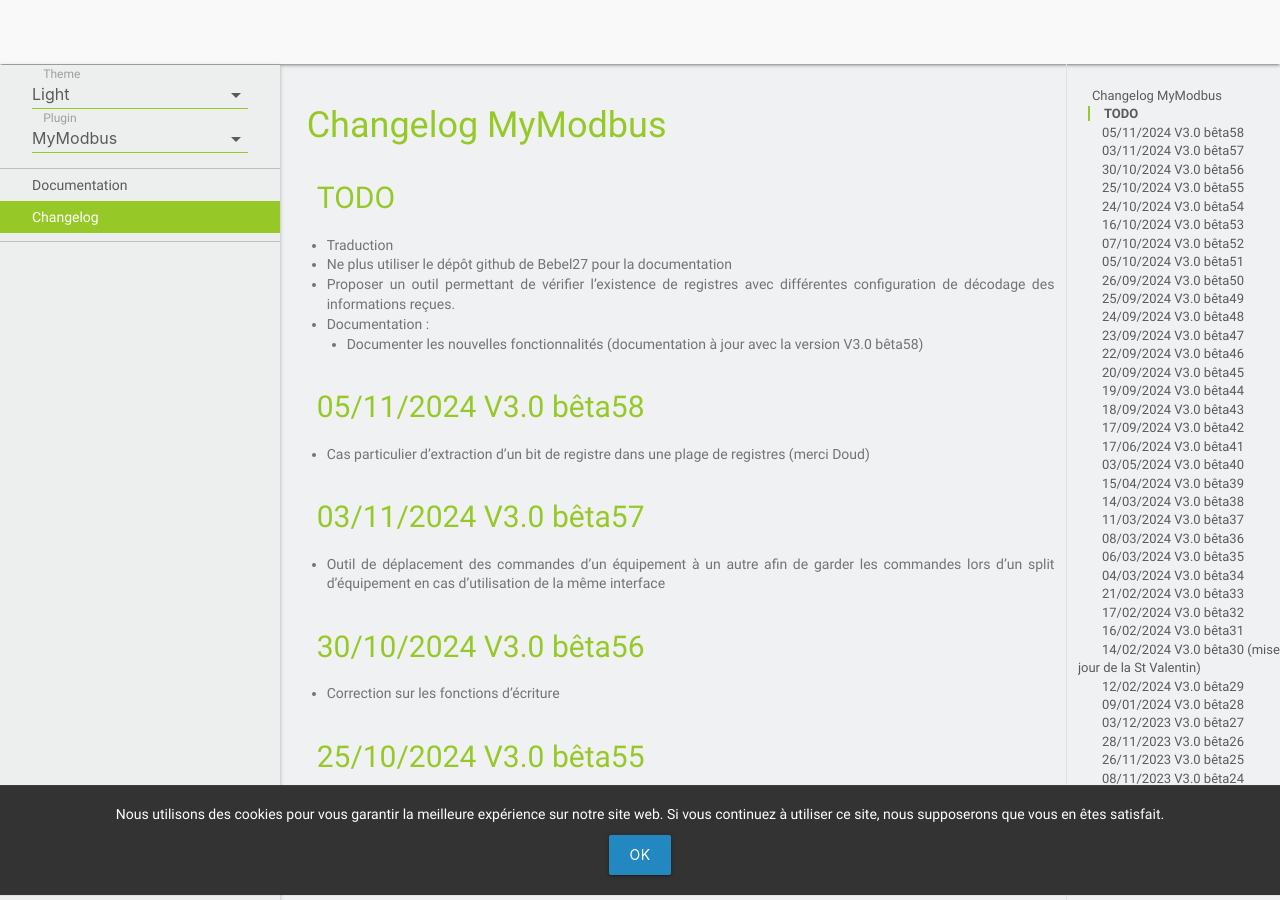
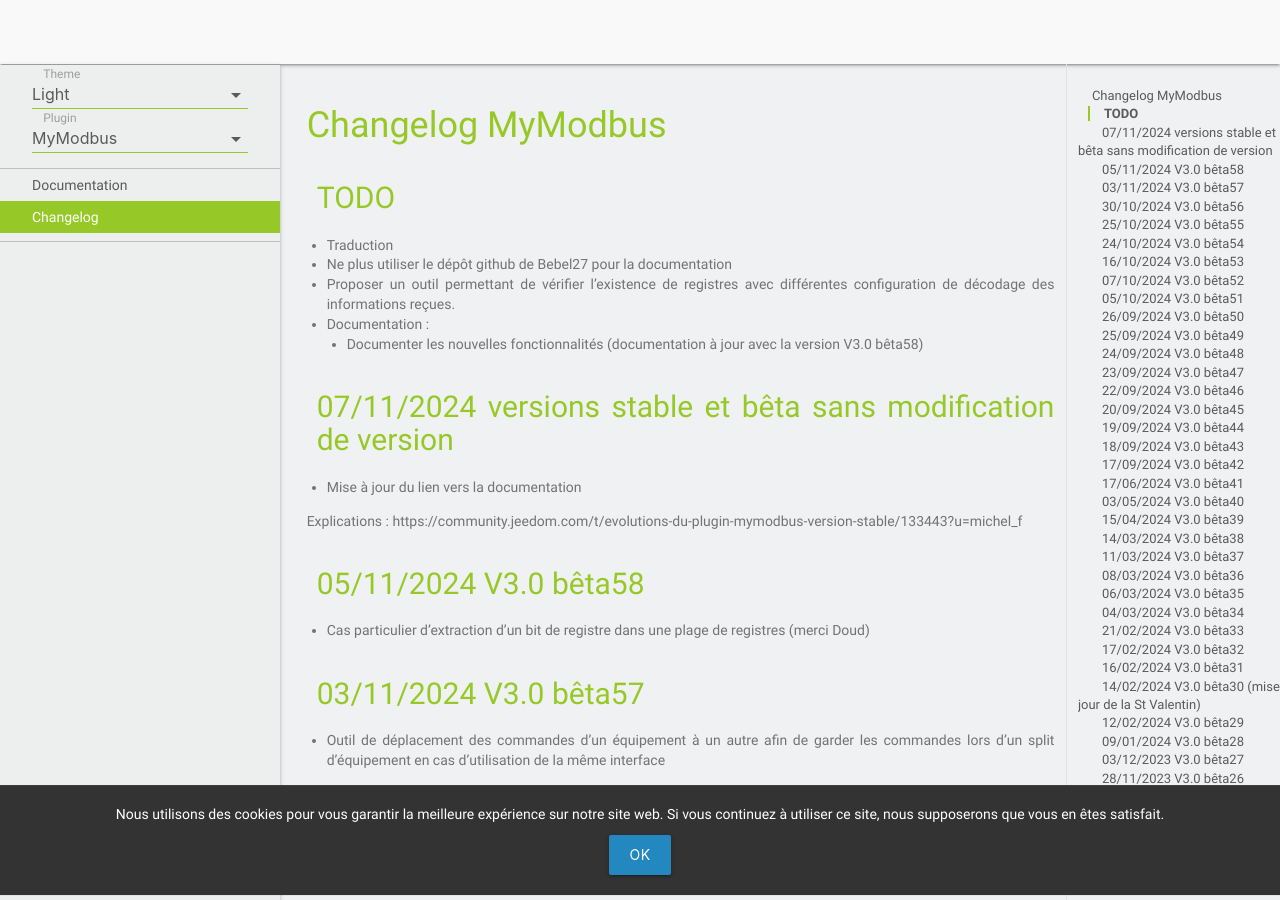
Before and after one commit to MrWaloo/jeedom-plugins-doc, a Jekyll site: the page built from docs/fr_FR/mymodbus_changelog.md, in a window 1280 px wide and 900 px high. Built offline with Jekyll 4.4.1, drawn with Linux system fonts in a browser that asks for light colours; emoji names are drawn with the system emoji font; our own code applies the rules of GitHub Pages for plain Markdown files.

Commit message:
Update mymodbus_changelog.md

```diff
--- a/docs/fr_FR/mymodbus_changelog.md
+++ b/docs/fr_FR/mymodbus_changelog.md
@@ -6,6 +6,11 @@
 - Proposer un outil permettant de vérifier l'existence de registres avec différentes configuration de décodage des informations reçues.
 - Documentation :
   - Documenter les nouvelles fonctionnalités (documentation à jour avec la version V3.0 bêta58)
+
+## 07/11/2024 versions stable et bêta sans modification de version
+- Mise à jour du lien vers la documentation
+
+Explications : https://community.jeedom.com/t/evolutions-du-plugin-mymodbus-version-stable/133443?u=michel_f
 
 ## 05/11/2024 V3.0 bêta58
 - Cas particulier d'extraction d'un bit de registre dans une plage de registres (merci Doud)
```
